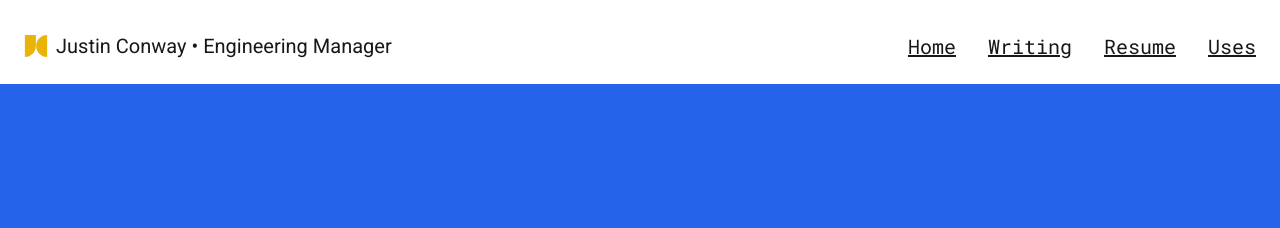
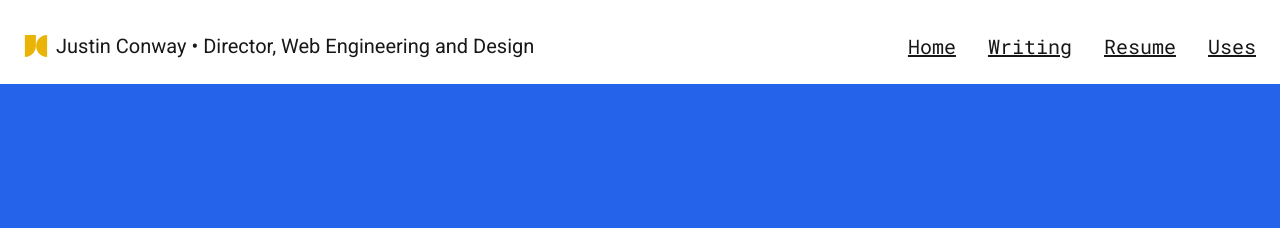
Before and after one commit to conwaydev/conwaydev.github.io, a Jekyll site: the page built from index.html, in a window 1280 px wide. Shown: the top 228 px of the page. Built offline with Jekyll 4.4.1, drawn with Linux system fonts in a browser that asks for light colours.

Commit message:
PROMOTION

```diff
--- a/_includes/header.html
+++ b/_includes/header.html
@@ -31,7 +31,7 @@
 
         <span class="block">Justin Conway</span>
 
-        <span class="hidden lg:block">&nbsp;•&nbsp;Engineering Manager</span>
+        <span class="hidden lg:block">&nbsp;•&nbsp;Director, Web Engineering and Design</span>
       </a>
 
       <button
```
